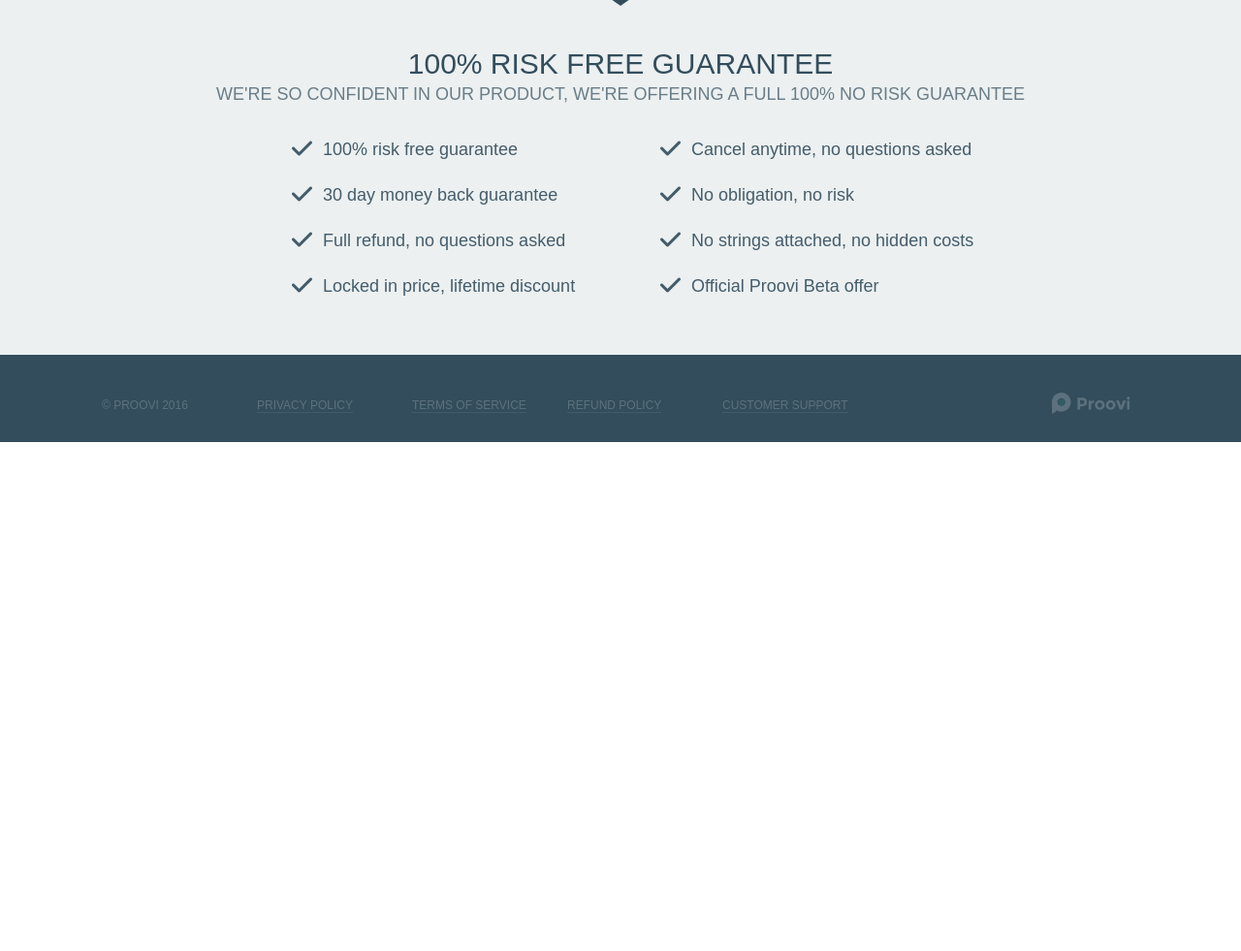
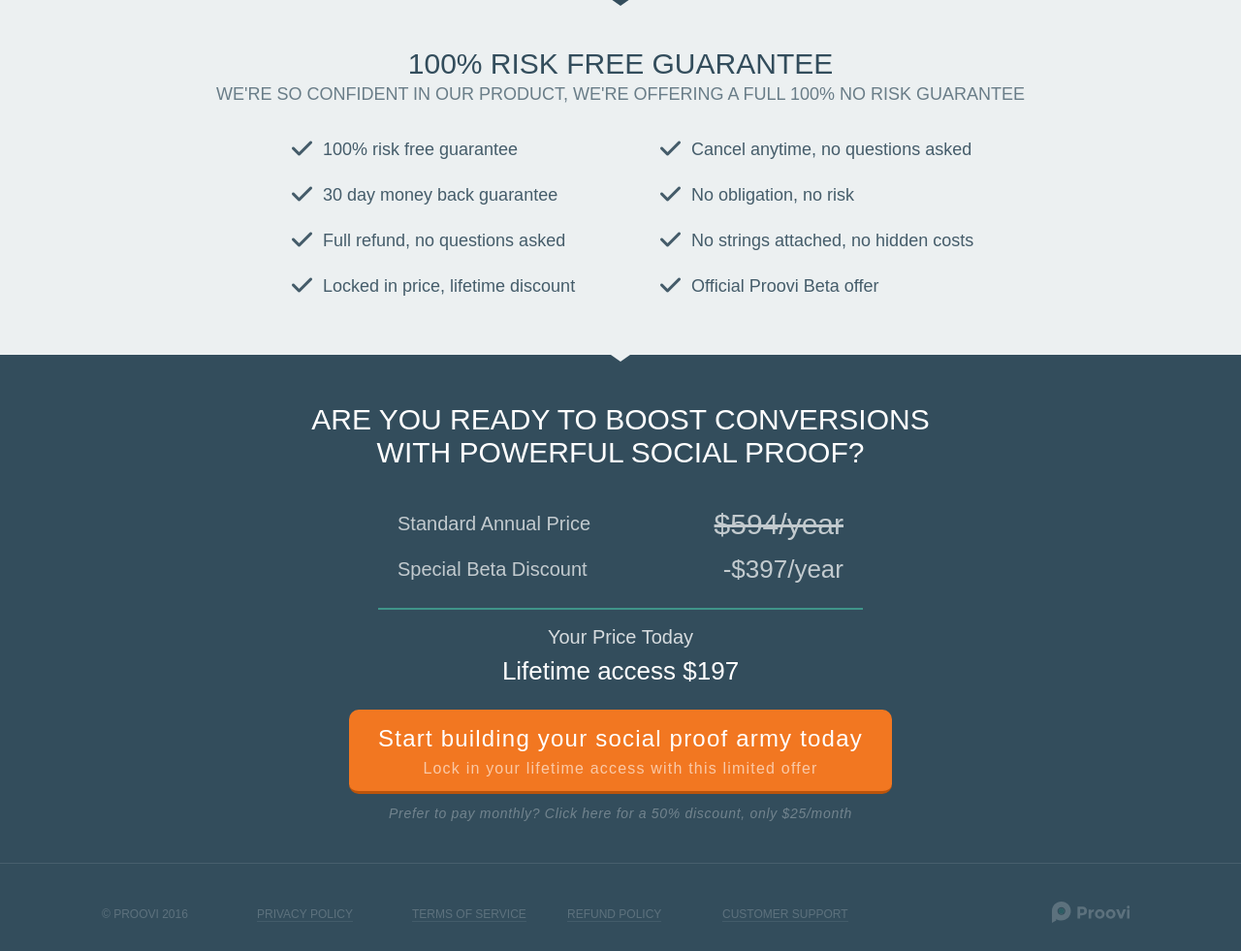
Before and after one commit to alexpriceonline/proovi-landing, a PHP site: page / in a window 1280 px wide. Shown: the part 3281-4262 px from the top of the page at 97% size. Before the commit the page ends 3737 px from the top, so only its background shows below. Run offline with PHP 8.4, Linux system fonts and the light colour scheme; some libraries are stand-ins or nearby versions.

Commit message:
Added CTA

```diff
--- a/index.html
+++ b/index.html
@@ -360,6 +360,51 @@
       </ul>
     </section>
 
+    <section class="cta">
+      <h3 class="cta-title">
+        Are You Ready To Boost Conversions With Powerful
+        Social Proof?
+      </h3>
+
+      <div class="cta-table">
+        <dl class="cta-table-list">
+          <dt class="cta-table-list-title">Standard Annual Price</dt>
+          <dd class="cta-table-list-cell mod-strike">$594/year</dd>
+          <dt class="cta-table-list-title">Special Beta Discount</dt>
+          <dd class="cta-table-list-cell">-$397/year</dd>
+        </dl>
+      </div>
+      <div class="cta-table mod-today">
+        <dl class="cta-table-list">
+          <dt class="cta-table-list-title">Your Price Today</dt>
+          <dd class="cta-table-list-cell">Lifetime access $197</dd>
+        </dl>
+      </div>
+
+      <center class="cta-button">
+        <a
+          role="button"
+          class="button mod-cta"
+          title="Start building your social proof army today"
+          href="//app.proovi.io/beta"
+        >
+          Start building your social proof army today
+          <span class="button-subtitle">
+            Lock in your lifetime access with this limited offer
+          </span>
+        </a>
+      </center>
+
+      <a
+        role="button"
+        class="cta-monthly"
+        title="Start building your social proof army today"
+        href="//app.proovi.io/beta/monthly"
+      >
+        Prefer to pay monthly? Click here for a 50% discount, only $25/month
+      </a>
+    </section>
+
     <footer class="footer">
       <ul class="footer-list">
         <li class="footer-list-item mod-opacity">
--- a/src/scss/modules/_button.scss
+++ b/src/scss/modules/_button.scss
@@ -86,3 +86,35 @@
     left: 34px;
   }
 }
+
+$cta-button-color: #f27721;
+
+.button.mod-cta {
+  background: $cta-button-color;
+  border-bottom: 3px solid darken($cta-button-color, 15%);
+  display: inline-block;
+  margin: 0 20px;
+  text-align: center;
+
+  @include break(small) {
+    margin: 0 auto;
+  }
+
+  @include break(medium) {
+    font-size: 24px;
+    padding: 16px 30px 14px;
+  }
+
+  .button-subtitle {
+    display: block;
+    font-size: 14px;
+    font-weight: 300;
+    opacity: 0.6;
+    padding: 8px 0 0;
+    width: 100%;
+
+    @include break(medium) {
+      font-size: 16px;
+    }
+  }
+}
--- /dev/null
+++ b/src/scss/modules/_cta.scss
@@ -0,0 +1,159 @@
+// ==============================================
+// CTA section styles
+// ==============================================
+
+.cta {
+  background: $blue;
+  border-bottom: 1px solid white(0.1);
+  color: $white;
+  display: flex;
+  flex-wrap: wrap;
+  padding: 50px 0 30px;
+  position: relative;
+
+  @include break(medium) {
+    justify-content: center;
+  }
+}
+
+.cta::after {
+  border-color: $grey transparent transparent;
+  border-style: solid;
+  border-width: 7px 10px 0;
+  content: '';
+  height: 0;
+  left: 50%;
+  position: absolute;
+  top: 0;
+  transform: translateX(-50%);
+  width: 0;
+}
+
+  .cta-title {
+    font-family: 'brandon-grotesque', sans-serif;
+    font-size: 22px;
+    font-weight: 400;
+    margin: 0 0 30px;
+    padding: 0 20px;
+    text-transform: uppercase;
+    width: 100%;
+
+    @include break(small) {
+      font-size: 26px;
+    }
+
+    @include break(medium) {
+      font-size: 30px;
+      margin: 0 auto 40px;
+      max-width: 700px;
+      text-align: center;
+    }
+  }
+
+  .cta-table {
+    flex: 1 0 100%;
+    margin: 0 0 3px;
+    opacity: 0.7;
+  }
+
+    .cta-table-list {
+      align-items: center;
+      border-bottom: 2px solid $green;
+      display: flex;
+      flex: 1 0 100%;
+      flex-wrap: wrap;
+      margin: 0 auto;
+      padding: 0 20px 10px;
+
+      @include break(medium) {
+        max-width: 500px;
+      }
+    }
+
+      .cta-table-list-title {
+        flex: 1 1 50%;
+        font-family: 'proxima-nova', sans-serif;
+        font-size: 16px;
+        font-weight: 300;
+        margin: 0 0 14px;
+        padding: 0;
+
+        @include break(medium) {
+          font-size: 20px;
+        }
+      }
+
+      .cta-table-list-cell {
+        flex: 1 0 50%;
+        font-family: 'proxima-nova', sans-serif;
+        font-size: 25px;
+        margin: 0 0 14px;
+        padding: 0;
+        text-align: right;
+
+        @include break(medium) {
+          font-size: 26px;
+        }
+      }
+
+  .cta-button {
+    display: block;
+    width: 100%;
+  }
+
+  .cta-monthly {
+    color: $white;
+    display: inline-block;
+    font-family: 'proxima-nova', sans-serif;
+    font-size: 14px;
+    font-style: italic;
+    font-weight: 300;
+    letter-spacing: 0.05em;
+    line-height: 1.5em;
+    margin: 0 30px;
+    opacity: 0.3;
+    padding: 10px 0;
+    text-align: center;
+    text-decoration: none;
+
+    @include break(small) {
+      margin: 0 auto;
+    }
+  }
+
+  .cta-monthly:hover {
+    text-decoration: underline;
+  }
+
+// Modifiers
+
+.cta-table.mod-today {
+  margin-bottom: 0;
+  opacity: 1;
+  padding-top: 14px;
+
+  .cta-table-list {
+    border-bottom: 0;
+  }
+
+    .cta-table-list-title {
+      flex: 1 0 100%;
+      font-size: 20px;
+      margin-bottom: 8px;
+      opacity: 0.8;
+      text-align: center;
+    }
+
+    .cta-table-list-cell {
+      flex: 1 0 100%;
+      text-align: center;
+    }
+}
+
+.cta-table-list-cell.mod-strike {
+  text-decoration: line-through;
+
+  @include break(medium) {
+    font-size: 30px;
+  }
+}
--- a/src/scss/styles.scss
+++ b/src/scss/styles.scss
@@ -19,6 +19,7 @@
 
 // Module imports
 @import 'modules/button';
+@import 'modules/cta';
 @import 'modules/faq';
 @import 'modules/feature';
 @import 'modules/footer';
```
Also changed, not shown: css/styles.css.
